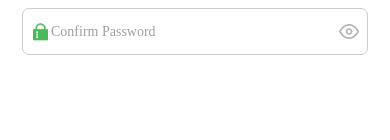
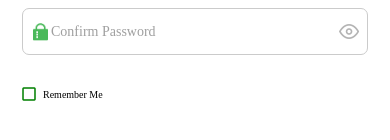
Before and after one commit to Shehiryar12/CropsSecure, a React Native app: screen / in a window 390 px wide. Shown: the part 528-668 px from the top of the page. Built offline with nearby package versions, Linux system fonts and the light colour scheme.

Commit message:
PHONE.JS

```diff
--- a/Src/Components/CheckBoxComponent.js
+++ b/Src/Components/CheckBoxComponent.js
@@ -0,0 +1,41 @@
+import { StyleSheet, Text, TouchableOpacity, View } from 'react-native';
+import React, { useState } from 'react';
+import MaterialIcons from 'react-native-vector-icons/MaterialIcons';
+import { wp, hp } from '../Constant/Responsive';
+import { Font } from '../Constant/Font';
+
+const CheckBoxComponent = props => {
+  const [yes, setYes] = useState(false);
+
+  return (
+    <View>
+      <View style={styles.rememberContainer}>
+        <TouchableOpacity onPress={() => setYes(!yes)}>
+          <MaterialIcons
+            name={yes ? 'check-box' : 'check-box-outline-blank'}
+            size={wp(4.5)}
+            color="green"
+            borderColor="lightgrey"
+          />
+        </TouchableOpacity>
+        <Text style={styles.remember}>Remember Me</Text>
+      </View>
+    </View>
+  );
+};
+
+export default CheckBoxComponent;
+
+const styles = StyleSheet.create({
+  rememberContainer: {
+    flexDirection: 'row',
+    alignItems: 'center',
+    marginTop: hp(3.5),
+    marginLeft: wp(5),
+  },
+  remember: {
+    fontFamily: Font.medium,
+    fontSize: wp(2.5),
+    marginLeft: wp(1.2),
+  },
+});
--- a/Src/Components/InputComponent.js
+++ b/Src/Components/InputComponent.js
@@ -9,9 +9,12 @@ import React, { useState } from 'react';
 import { Font } from '../Constant/Font';
 import { wp, hp } from '../Constant/Responsive';
 import Feather from 'react-native-vector-icons/Feather';
+import MaterialIcons from 'react-native-vector-icons/MaterialIcons';
+import { Text } from 'react-native';
 
 const InputComponent = props => {
   const [pass, setPass] = useState(true);
+  const [yes, setYes] = useState(false);
 
   return (
     <View style={styles.inputContainer}>
--- a/Src/Components/PhoneComponent.js
+++ b/Src/Components/PhoneComponent.js
@@ -6,6 +6,7 @@ import EmailComponent from './InputComponent';
 import SignHeaderComponent from './SignHeaderComponent';
 import InputComponent from './InputComponent';
 import IconInputComponent from './IconInputComponent';
+import CheckBoxComponent from './CheckBoxComponent';
 
 const PhoneComponent = props => {
   return (
@@ -51,6 +52,8 @@ const PhoneComponent = props => {
           placeholderTextColor="#9F9F9F"
           isPassword={true}
         />
+
+        <CheckBoxComponent />
       </View>
     </View>
   );
```
Also changed, not shown: Src/Components/checkBox.js (added).
